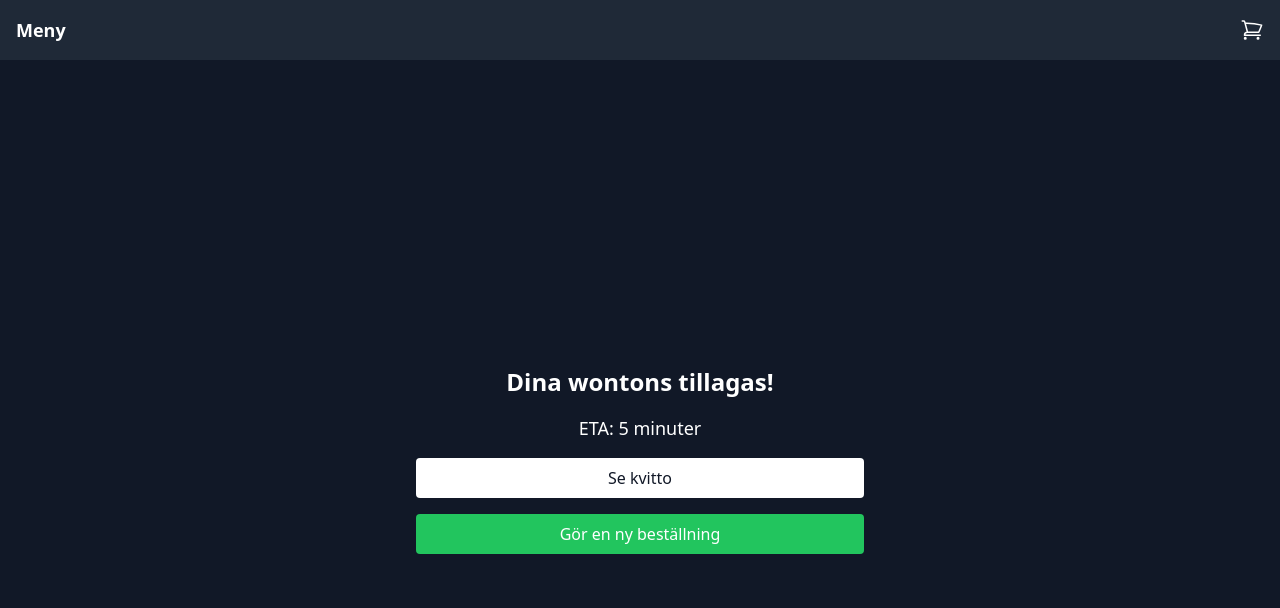
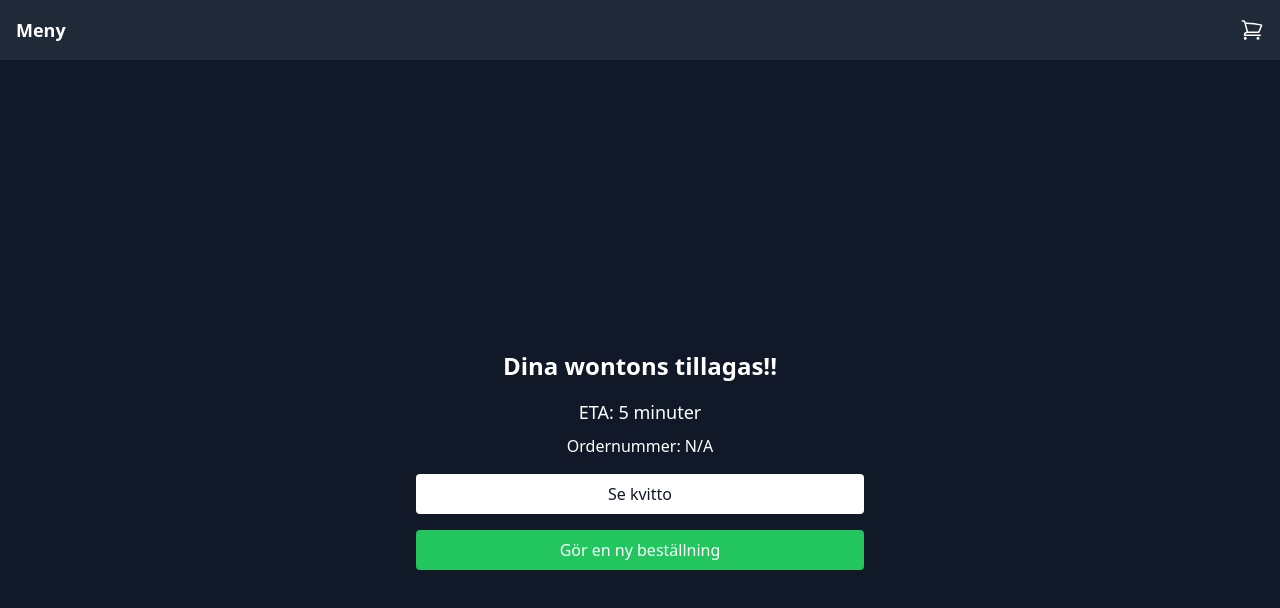
Before and after one commit to MortezaMoppe/FoodTruck, a React (Vite) app: page /eta in a window 1280 px wide. Shown: the top 608 px of the page. Built offline with nearby package versions, Linux system fonts and the light colour scheme.

Commit message:
uppdaterar ETA screen så vi får order id samt uppdater cartSlice (cartState) få vi rätt data med id skickas i rätt format.

```diff
--- a/src/components/ETA.tsx
+++ b/src/components/ETA.tsx
@@ -1,13 +1,17 @@
 import { useNavigate } from "react-router-dom";
+import { useSelector } from "react-redux";
+import { RootState } from "../app/store";
 
 export const ETA = () => {
     const navigate = useNavigate();
+    const order = useSelector((state: RootState) => state.order.orderData);
 
 
 return (
     <div className ="min-h-screen bg-gray-900 text-white p-6 flex flex-col justify-center items-center">
-    <h2 className="text-2xl font-bold mb-4">Dina wontons tillagas!</h2>
-      <p className="text-lg mb-4">ETA: 5 minuter</p>
+    <h2 className="text-2xl font-bold mb-4">Dina wontons tillagas!!</h2>
+    <p className="text-lg mb-2">ETA: {order?.eta || 5} minuter</p>
+    <p className="text-md mb-4">Ordernummer: {order?.orderId || "N/A"}</p>
       <button
         className="bg-white text-gray-900 px-6 py-2 rounded hover:bg-gray-300 w-full max-w-md mb-4"
         onClick={() => navigate("/receipt")}
--- a/src/features/order/orderSlice.ts
+++ b/src/features/order/orderSlice.ts
@@ -1,13 +1,15 @@
 import { createSlice, PayloadAction } from "@reduxjs/toolkit";
 
 interface OrderState {
+  orderData:{
   orderId: string | null;
-  eta: number | null;
+  eta: number;
+} | null;
 }
 
 const initialState: OrderState = {
-  orderId: null,
-  eta: null,
+  orderData: null,
+
 };
 
 const orderSlice = createSlice({
@@ -15,12 +17,14 @@ const orderSlice = createSlice({
   initialState,
   reducers: {
     setOrder: (state, action: PayloadAction<{ orderId: string; eta: number }>) => {
-      state.orderId = action.payload.orderId;
-      state.eta = action.payload.eta;
+      state.orderData = {
+        orderId: action.payload.orderId,
+        eta: action.payload.eta
+      };
     },
     clearOrder: (state) => {
-      state.orderId = null;
-      state.eta = null;
+      state.orderData = null;
+
     },
   },
 });
```
